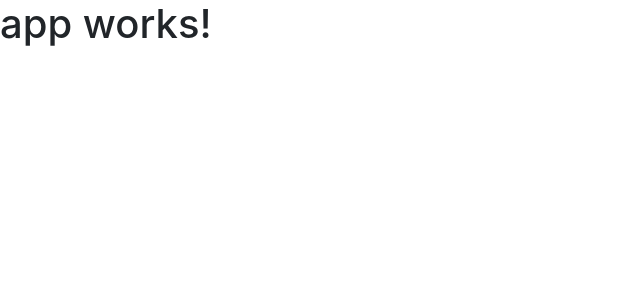
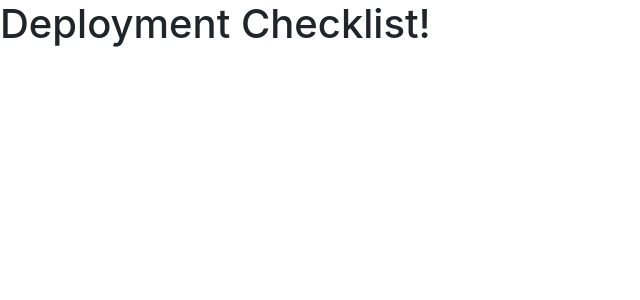
Before and after one commit to pdecembre/qchecklist, an Angular app: page / in a window 1280 px wide. Shown: the top 300 px of the page, without its empty margins (0-640 px from the left). Built offline with nearby package versions, Linux system fonts and the light colour scheme.

Commit message:
Fix Node Modules Setup Path

```diff
--- a/angular-cli.json
+++ b/angular-cli.json
@@ -19,11 +19,11 @@
       "mobile": false,
       "styles": [
         "styles.css",
-        "/node_modules/bootstrap/dist/css/bootstrap.min.css"
+        "./../node_modules/bootstrap/dist/css/bootstrap.min.css"
       ],
       "scripts": [
-        "/node_modules/jquery/dist/jquery.min.js",
-        "/node_modules/bootstrap/dist/js/bootstrap.min.js"
+        "./../node_modules/jquery/dist/jquery.min.js",
+        "./../node_modules/bootstrap/dist/js/bootstrap.min.js"
       ],
       "environments": {
         "source": "environments/environment.ts",
--- a/package.json
+++ b/package.json
@@ -33,6 +33,7 @@
     "@types/jasmine": "2.5.38",
     "@types/node": "^6.0.42",
     "angular-cli": "1.0.0-beta.24",
+    "arr-diff": "^3.0.0",
     "codelyzer": "~2.0.0-beta.1",
     "jasmine-core": "2.5.2",
     "jasmine-spec-reporter": "2.5.0",
--- a/src/app/app.component.ts
+++ b/src/app/app.component.ts
@@ -6,5 +6,5 @@
   styleUrls: ['./app.component.css']
 })
 export class AppComponent {
-  title = 'app works!';
+  title = 'Deployment Checklist!';
 }
```
